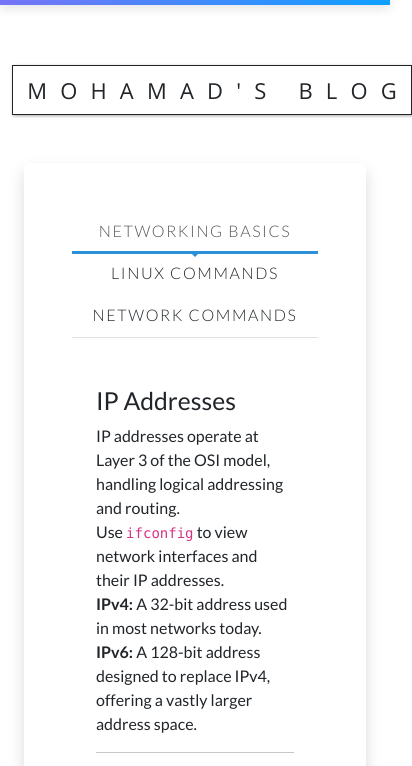
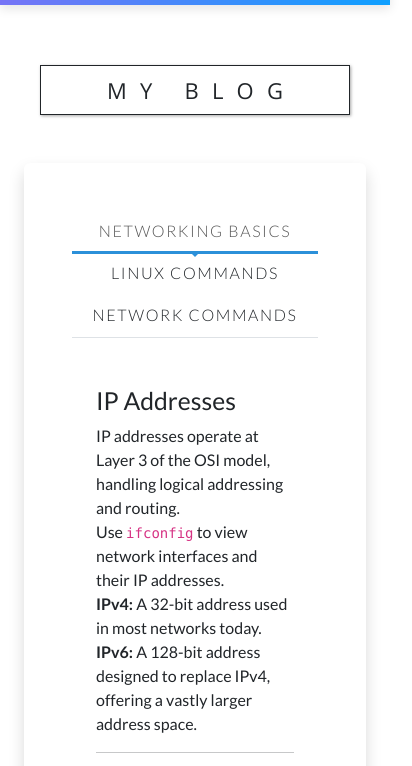
Before and after one commit to MohamadDasuki/MohamadDasuki.github.io, a plain HTML site: page blog.html in a window 390 px wide. Shown: the part 57-823 px from the top of the page, 412 px wide, since content can reach past the window. Drawn offline with Linux system fonts and the light colour scheme; files whose address does not match are found by name.

Commit message:
fix mobile blog display issue, changed mobile header bg color

```diff
--- a/blog.html
+++ b/blog.html
@@ -5,7 +5,7 @@
     <meta charset="utf-8">
     <meta name="viewport" content="width=device-width, initial-scale=1.0, shrink-to-fit=no">
     <title>Blog</title>
-    <meta name="theme-color" content="#73c7e8">
+    <meta name="theme-color" content="rgba(0,0,0,0.35)">
     <link rel="canonical" href="https://mohamaddasuki.github.io/blog.html">
     <meta property="og:url" content="https://mohamaddasuki.github.io/blog.html">
     <meta name="twitter:title" content="Mohamad Dasuki's Personal Website">
@@ -48,8 +48,8 @@
     <main class="page projects-page">
         <section class="portfolio-block projects-with-sidebar">
             <div class="container">
-                <div data-aos="zoom-in" data-aos-once="true" class="title-div" style="width: 400px;">
-                    <h1>Mohamad's BLOG</h1>
+                <div data-aos="zoom-in" data-aos-once="true" class="title-div" style="width: 310px;">
+                    <h1>My BLOG</h1>
                 </div><div class="container py-5">
   <div class="p-5 bg-white rounded shadow mb-5">
     <!-- Lined tabs -->
```
Also changed, not shown: contact.html (+1 -1 lines), cv.html (+1 -1 lines), hire-me.html (+1 -1 lines), index.html (+1 -1 lines), projects.html (+1 -1 lines), manifest.json.
